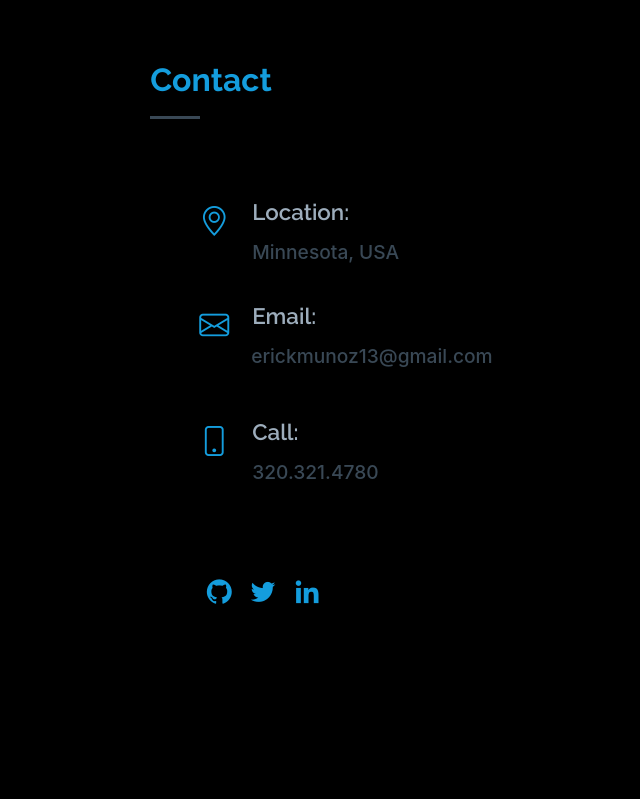
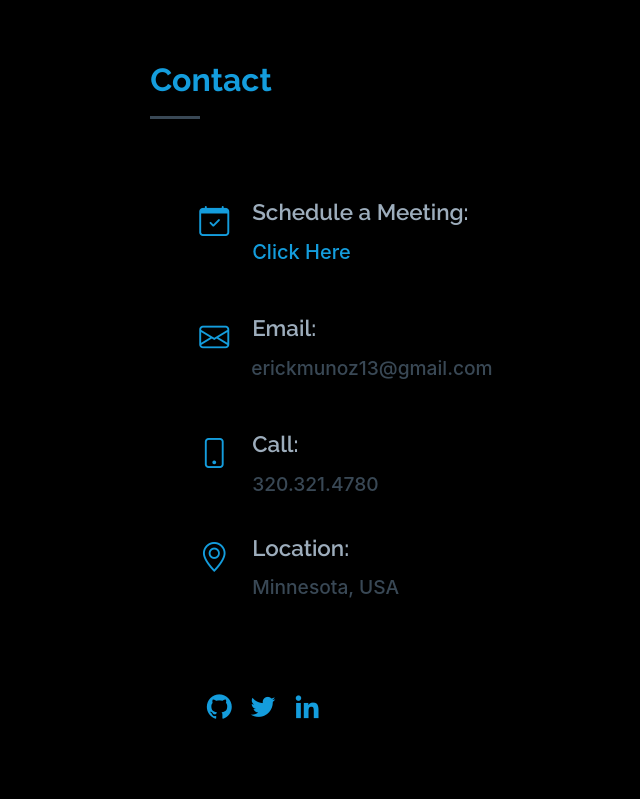
Before and after one commit to Dungyy/portfolio, a Flask app: page / in a window 1280 px wide. Shown: the part 3232-4031 px from the top of the page, without its empty margins (193-833 px from the left). Before the commit the page ends 3836 px from the top, so only its background shows below. Run offline with Flask 2, Linux system fonts and the light colour scheme; some libraries are stand-ins or nearby versions; some web fonts are replaced.

Commit message:
added Meeting with Calendly

```diff
--- a/templates/index.html
+++ b/templates/index.html
@@ -291,14 +291,15 @@
 
         <div class="row contact1" data-aos="fade-up">
 
+
           <div class="col-lg-5 d-flex align-items-stretch">
             <div class="info">
-              <div class="address">
-                <i class="bi bi-geo-alt"></i>
-                <h4>Location:</h4>
-                <p>Minnesota, USA</p>
+              <div class="phone">
+                <i class="bi bi-calendar-check"></i>
+                <h4>Schedule a Meeting:</h4>
+                <a style="margin-left: 1rem;" href="https://calendly.com/erickmunoztech/phone-call-meeting?month=2022-05">Click Here</a>
               </div>
-
+              <br/>
               <div class="email">
                 <i class="bi bi-envelope"></i>
                 <h4>Email:</h4>
@@ -308,7 +309,12 @@
               <div class="phone">
                 <i class="bi bi-phone"></i>
                 <h4>Call:</h4>
-                <p>320.321.4780</p>
+                <p href="320.321.4780">320.321.4780</p>
+              </div>
+              <div class="address">
+                <i class="bi bi-geo-alt"></i>
+                <h4>Location:</h4>
+                <p>Minnesota, USA</p>
               </div>
                 <br>
                 <div class="social-icons">
```
